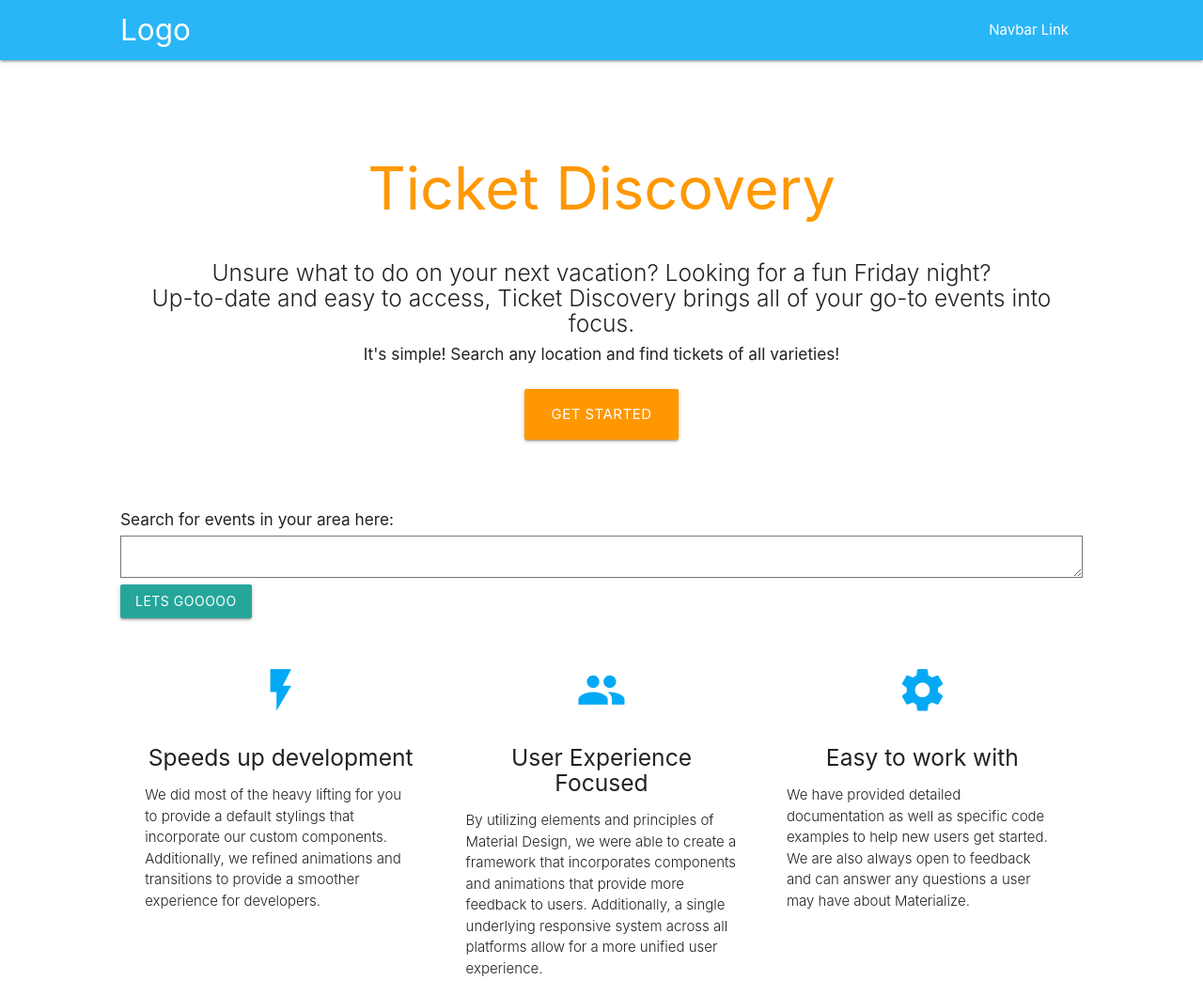
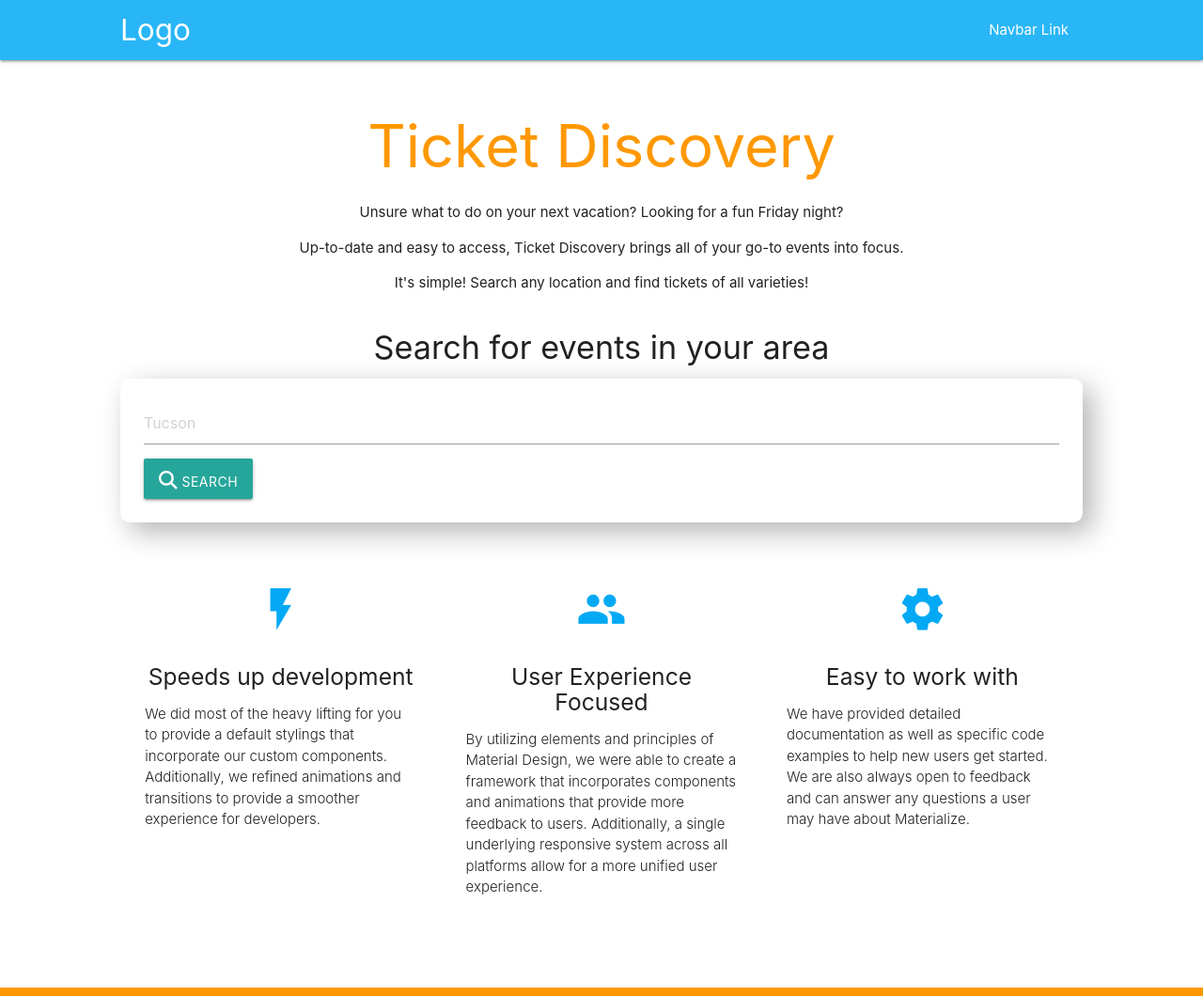
Before and after one commit to jakekelly44/ticket-finder, a plain HTML site: page index.html in a window 1280 px wide. Shown: the top 1060 px of the page at 94% size. Drawn offline with nearby package versions, Linux system fonts and the light colour scheme; some packages are replaced by stand-ins of ours.

Commit message:
styling for event cards

```diff
--- a/assets/css/style.css
+++ b/assets/css/style.css
@@ -20,9 +20,48 @@
     width: 80%;
 }
 
+.input-field {
+    background-color: white;
+    border-radius: 10px;
+    padding: 25px;
+    width: 100%;
+    -webkit-box-shadow: 10px 10px 30px 0px rgba(0, 0, 0, 0.30);
+    -moz-box-shadow: 10px 10px 30px 0px rgba(0, 0, 0, 0.30);
+    box-shadow: 10px 10px 30px 0px rgba(0, 0, 0, 0.30);
+}
+
+.btn,
+.btn-results {
+    height: inherit;
+    align-content: center;
+}
+
 .event-card {
-    background-color: lightgrey;
+    background-color: white;
+    font-size: 18px;
+    border-radius: 10px;
     padding: 15px;
-    margin: 10px;
-    opacity: 40%;
+    opacity: 80%;
+    box-shadow: 10px 10px 30px 0px rgba(0, 0, 0, 0.30);
 }
+
+.map {
+    width: 100%;
+    height: 100%;
+    background-color: grey;
+    display: inline-flex;
+}
+
+.event-title {
+    font-size: 2vw;
+    font-weight: bold;
+}
+
+.date-info {
+    font-size: 1.5vw;
+    font-weight: bold;
+}
+
+.fa-search {
+    margin-top: 5px;
+}
--- a/index.html
+++ b/index.html
@@ -33,16 +33,13 @@
     </nav>
     <div class="section no-pad-bot" id="index-banner">
         <div class="container">
-            <br><br>
+
             <h1 class="header center orange-text">Ticket Discovery</h1>
             <div class="row center">
-                <h5 class="header col s12 light">Unsure what to do on your next vacation? Looking for a fun Friday night? <br> Up-to-date and easy to access, Ticket Discovery brings all of your go-to events into focus. </h5>
-                <h6>It's simple! Search any location and find tickets of all varieties!</h6>
+                <p>Unsure what to do on your next vacation? Looking for a fun Friday night? </p>
+                <p>Up-to-date and easy to access, Ticket Discovery brings all of your go-to events into focus. </p>
+                <p>It's simple! Search any location and find tickets of all varieties!</p>
             </div>
-            <div class="row center">
-                <a href="http://materializecss.com/getting-started.html" id="download-button" class="btn-large waves-effect waves-light orange">Get Started</a>
-            </div>
-            <br><br>
 
         </div>
     </div>
@@ -53,9 +50,15 @@
 
         <!-- city search -->
         <div class="search-area">
-            <h6>Search for events in your area here:</h6>
-            <textarea id="get-city"></textarea>
-            <button class="btn" type="submit" name="action"> Lets gooooo </button>
+            <h4 class="center">Search for events in your area</h4>
+            <div class="input-field">
+                <textarea id="get-city" class="materialize-textarea" placeholder="Tucson"></textarea>
+                <button class="btn waves-effect waves-light" type="submit" name="action"><i
+                        class="fas fa-search"></i>
+                    Search
+                </button>
+
+            </div>
         </div>
 
 
```
